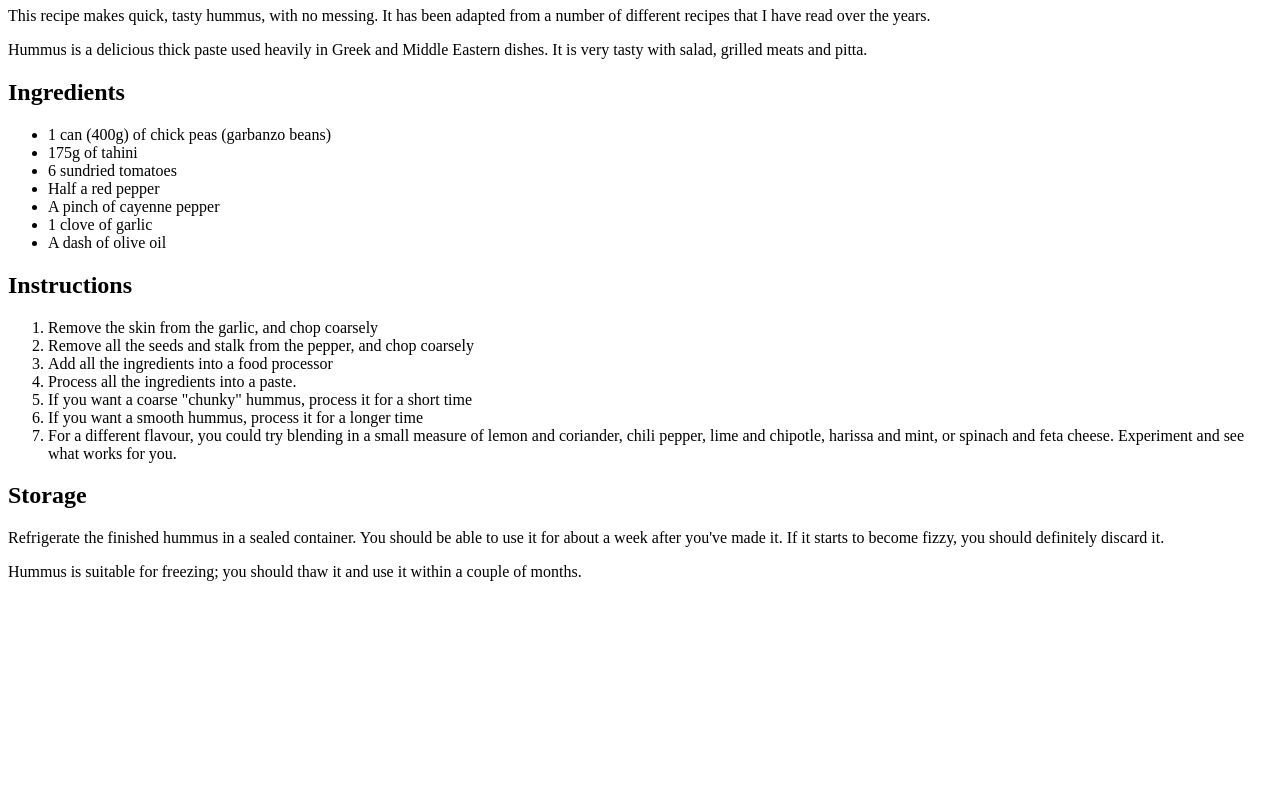
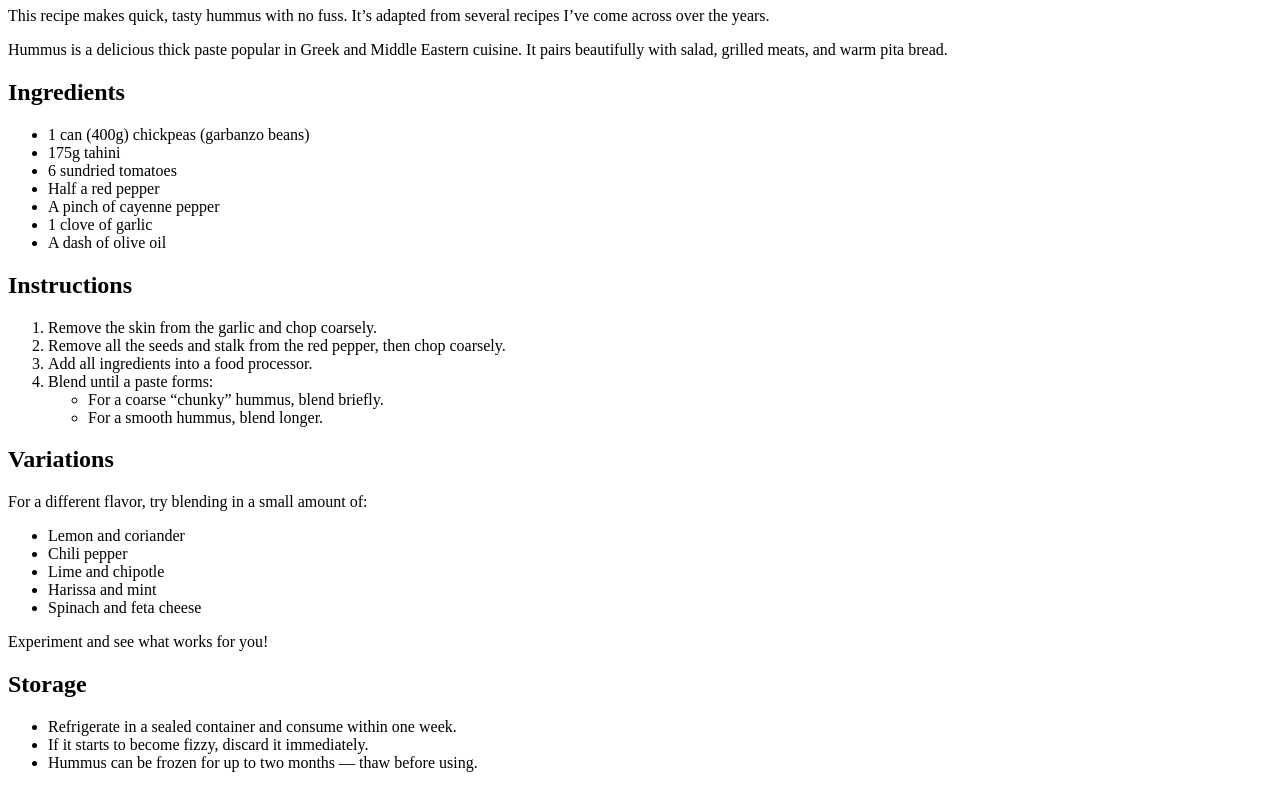
Before and after one commit to ShinePaul1202/full-stack-mern, a plain HTML site: page recipe.html in a window 1280 px wide. Shown: the part 73-861 px from the top of the page. Before the commit the page ends 800 px from the top, so only its background shows below. Drawn offline with Linux system fonts and the light colour scheme.

Commit message:
first commit

```diff
--- a/recipe.html
+++ b/recipe.html
@@ -2,40 +2,74 @@
 <html lang="en-US">
 <head>
   <meta charset="utf-8">
-    <meta name="viewport" content="width=device-width">
-    <title>Quick hummus recipe</title>
+  <meta name="viewport" content="width=device-width, initial-scale=1.0">
+  <title>Quick Hummus Recipe</title>
 </head>
 <body>
-    <h1>Quick hummus recipe</h1>
+  <header>
+    <h1>Quick Hummus Recipe</h1>
+    <p>
+      This recipe makes quick, tasty hummus with no fuss. It’s adapted from several recipes
+      I’ve come across over the years.
+    </p>
+    <p>
+      Hummus is a delicious thick paste popular in Greek and Middle Eastern cuisine.
+      It pairs beautifully with salad, grilled meats, and warm pita bread.
+    </p>
+  </header>
 
-    <p>This recipe makes quick, tasty hummus, with no messing. It has been adapted from a number of different recipes that I have read over the years.</p>
-
-    <p>Hummus is a delicious thick paste used heavily in Greek and Middle Eastern dishes. It is very tasty with salad, grilled meats and pitta. </p>
+  <main>
+    <section>
       <h2>Ingredients</h2>
       <ul>
-    <li>1 can (400g) of chick peas (garbanzo beans)</li>
-    <li>175g of tahini</li>
+        <li>1 can (400g) chickpeas (garbanzo beans)</li>
+        <li>175g tahini</li>
         <li>6 sundried tomatoes</li>
         <li>Half a red pepper</li>
         <li>A pinch of cayenne pepper</li>
         <li>1 clove of garlic</li>
         <li>A dash of olive oil</li>
       </ul>
+    </section>
 
+    <section>
       <h2>Instructions</h2>
       <ol>
-    <li>Remove the skin from the garlic, and chop coarsely</li>
-    <li>Remove all the seeds and stalk from the pepper, and chop coarsely</li>
-    <li>Add all the ingredients into a food processor</li>
-    <li>Process all the ingredients into a paste.</li>
-    <li>If you want a coarse "chunky" hummus, process it for a short time</li>
-    <li>If you want a smooth hummus, process it for a longer time</li>
-    <li>For a different flavour, you could try blending in a small measure of lemon and coriander, chili pepper, lime and chipotle, harissa and mint, or spinach and feta cheese. Experiment and see what works for you.</li>
+        <li>Remove the skin from the garlic and chop coarsely.</li>
+        <li>Remove all the seeds and stalk from the red pepper, then chop coarsely.</li>
+        <li>Add all ingredients into a food processor.</li>
+        <li>Blend until a paste forms:
+          <ul>
+            <li>For a coarse “chunky” hummus, blend briefly.</li>
+            <li>For a smooth hummus, blend longer.</li>
+          </ul>
+        </li>
       </ol>
-    <h2>Storage </h2>
+    </section>
 
-    <p>Refrigerate the finished hummus in a sealed container. You should be able to use it for about a week after you've made it. If it starts to become fizzy, you should definitely discard it.</p>
+    <section>
+      <h2>Variations</h2>
+      <p>
+        For a different flavor, try blending in a small amount of:
+      </p>
+      <ul>
+        <li>Lemon and coriander</li>
+        <li>Chili pepper</li>
+        <li>Lime and chipotle</li>
+        <li>Harissa and mint</li>
+        <li>Spinach and feta cheese</li>
+      </ul>
+      <p>Experiment and see what works for you!</p>
+    </section>
 
-    <p>Hummus is suitable for freezing; you should thaw it and use it within a couple of months.</p>
+    <section>
+      <h2>Storage</h2>
+      <ul>
+        <li>Refrigerate in a sealed container and consume within one week.</li>
+        <li>If it starts to become fizzy, discard it immediately.</li>
+        <li>Hummus can be frozen for up to two months — thaw before using.</li>
+      </ul>
+    </section>
+  </main>
 </body>
 </html>
```
Lines whose indentation alone changed are shown as unchanged.
